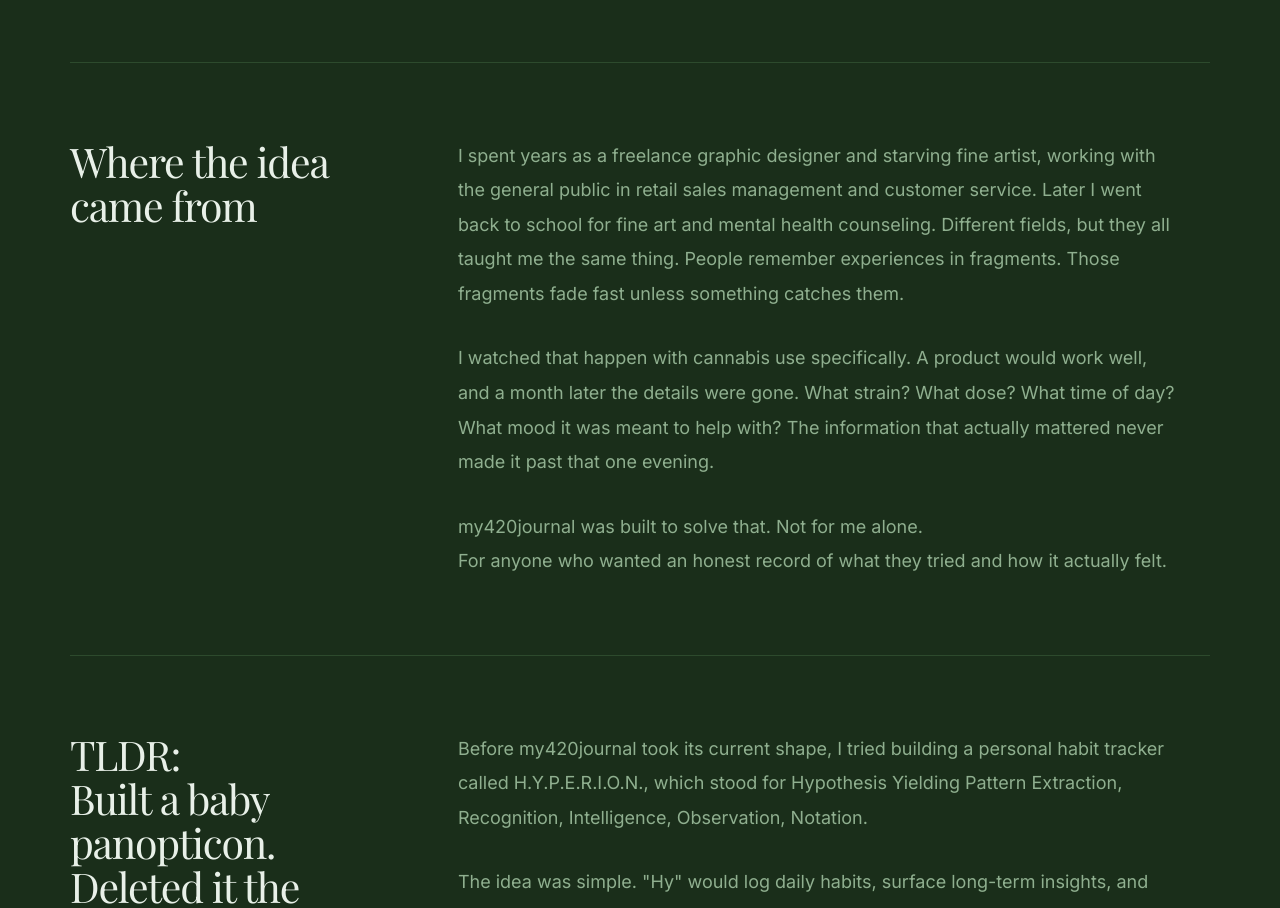
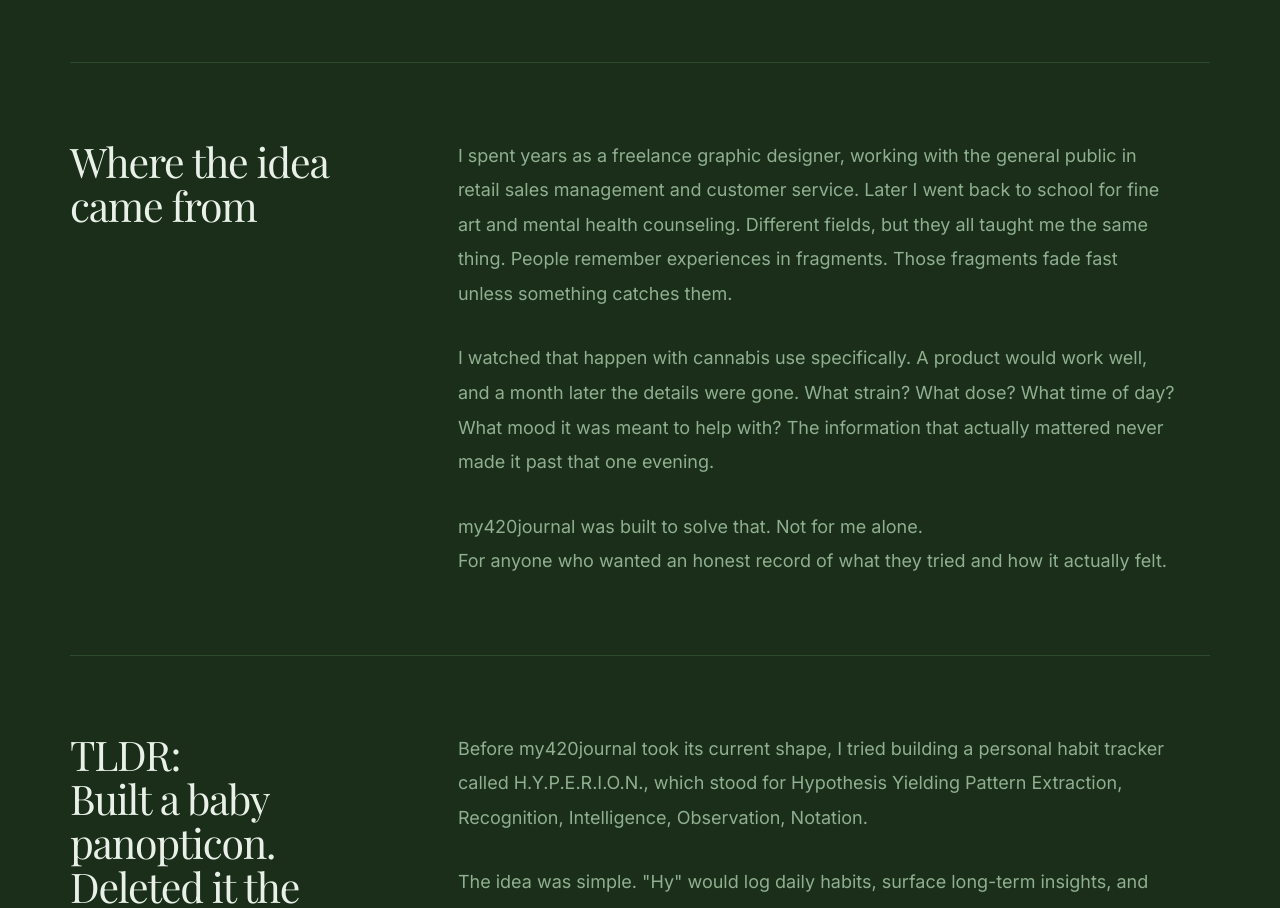
Before and after one commit to casevoiceai/my420journal-app, a React (Vite) app: page / in a window 1280 px wide. Shown: the part 3040-3948 px from the top of the page. Built offline with nearby package versions, Linux system fonts and the light colour scheme.

Commit message:
Remove starving fine artist wording

```diff
--- a/src/marketing/MarketingAbout.jsx
+++ b/src/marketing/MarketingAbout.jsx
@@ -69,7 +69,7 @@ export function AboutSection({ id = undefined, tone = 'base' }) {
             </div>
             <div className="origin-story-copy">
               <p>
-                I spent years as a freelance graphic designer and starving fine artist, working with the general public in retail sales management and customer service. Later I went back to school for fine art and mental health counseling. Different fields, but they all taught me the same thing. People remember experiences in fragments. Those fragments fade fast unless something catches them.
+                I spent years as a freelance graphic designer, working with the general public in retail sales management and customer service. Later I went back to school for fine art and mental health counseling. Different fields, but they all taught me the same thing. People remember experiences in fragments. Those fragments fade fast unless something catches them.
               </p>
               <p>
                 I watched that happen with cannabis use specifically. A product would work well, and a month later the details were gone. What strain? What dose? What time of day? What mood it was meant to help with? The information that actually mattered never made it past that one evening.
```
